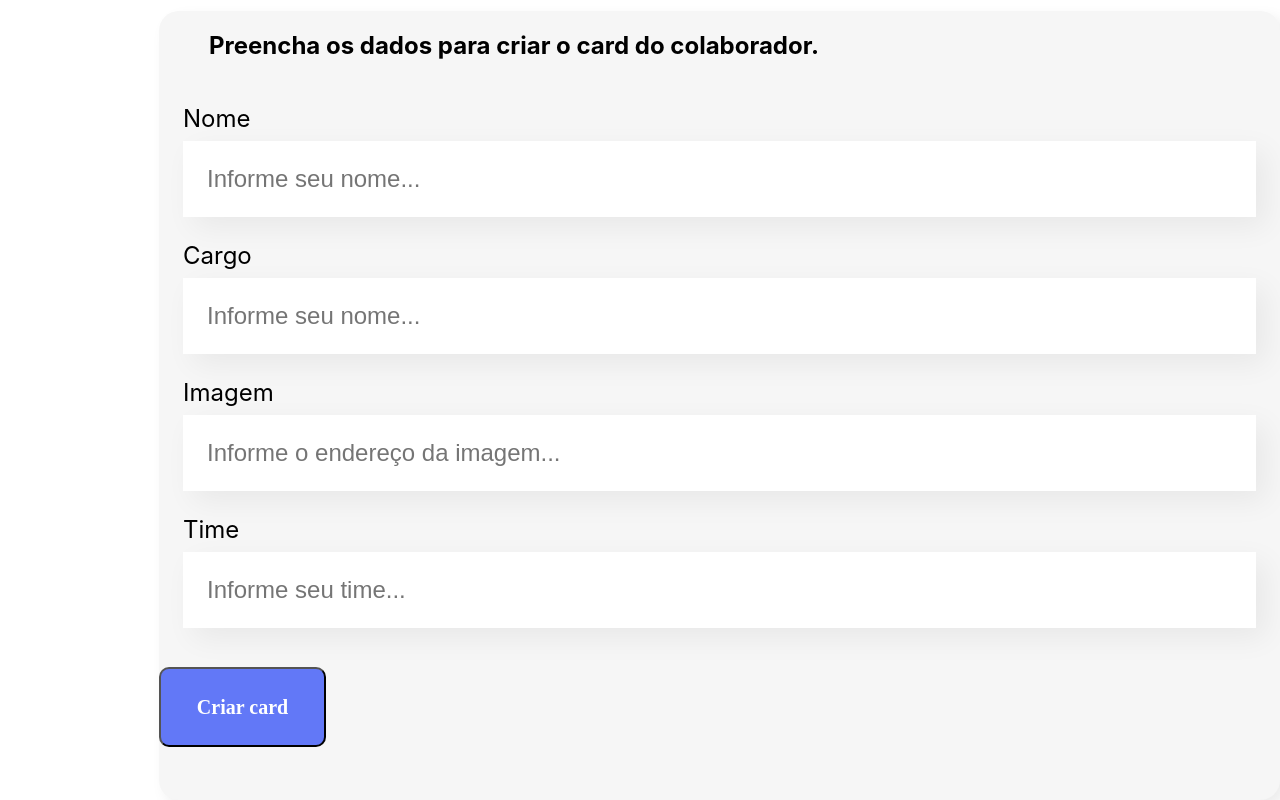
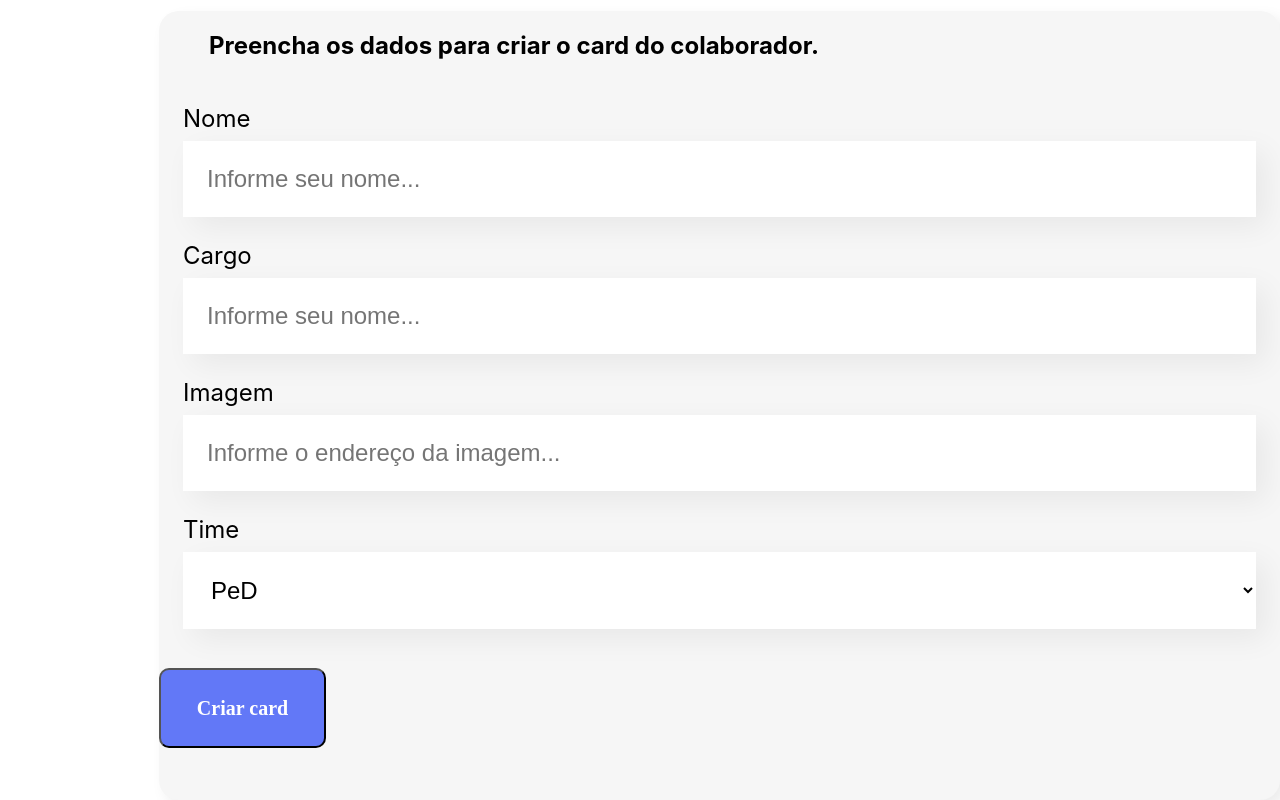
Before and after one commit to eduardorezzadori/desenvolvendo-com-react, a JavaScript app in the folder organograma/: page / in a window 1280 px wide. Shown: the part 547-1347 px from the top of the page. Built offline with nearby package versions, Linux system fonts and the light colour scheme; the HTML template or start-up script is replaced by a standard one.

Commit message:
criação da lista suspensa

```diff
--- a/organograma/src/components/Formulario/index.js
+++ b/organograma/src/components/Formulario/index.js
@@ -1,7 +1,11 @@
 import CampoTexto from "../CampoTexto"
+import ListaSuspensa from "../ListaSuspensa/ListaSuspensa"
 import "./Formulario.css"
 
 const Formulario = () => {
+
+    const times = ['PeD', 'MeP']
+
     return (
         <section>
             <form className="container-card-creater">
@@ -9,7 +13,7 @@
                 <CampoTexto label="Nome" msg="Informe seu nome..." />
                 <CampoTexto label="Cargo" msg="Informe seu nome..." />
                 <CampoTexto label="Imagem" msg="Informe o endereço da imagem..." />
-                <CampoTexto label="Time" msg="Informe seu time..." />
+                <ListaSuspensa label = "Time" times = {times}/>
                 <button>Criar card</button>
             </form>
         </section>
--- /dev/null
+++ b/organograma/src/components/ListaSuspensa/ListaSuspensa.css
@@ -0,0 +1,19 @@
+.lista-suspensa {
+    margin: 24px;
+}
+
+.lista-suspensa label {
+    display: block;
+    margin-bottom: 8px;
+    font-size: 24px;
+}
+
+.lista-suspensa select {
+    background-color: #fff;
+    box-shadow: 10px 10px 30px rgba(0, 0, 0, 0.06);
+    border: none;
+    width: 100%;
+    font-size: 24px;
+    padding: 24px;
+    box-sizing: border-box;
+}
--- /dev/null
+++ b/organograma/src/components/ListaSuspensa/ListaSuspensa.js
@@ -0,0 +1,14 @@
+import './ListaSuspensa.css'
+
+const ListaSuspensa = (props) => {
+    return (
+        <div className='lista-suspensa'>
+            <label>{props.label}</label>
+            <select>
+                {props.times.map( item => <option>{item}</option> )}
+            </select>
+        </div>
+    )
+}
+
+export default ListaSuspensa
```
